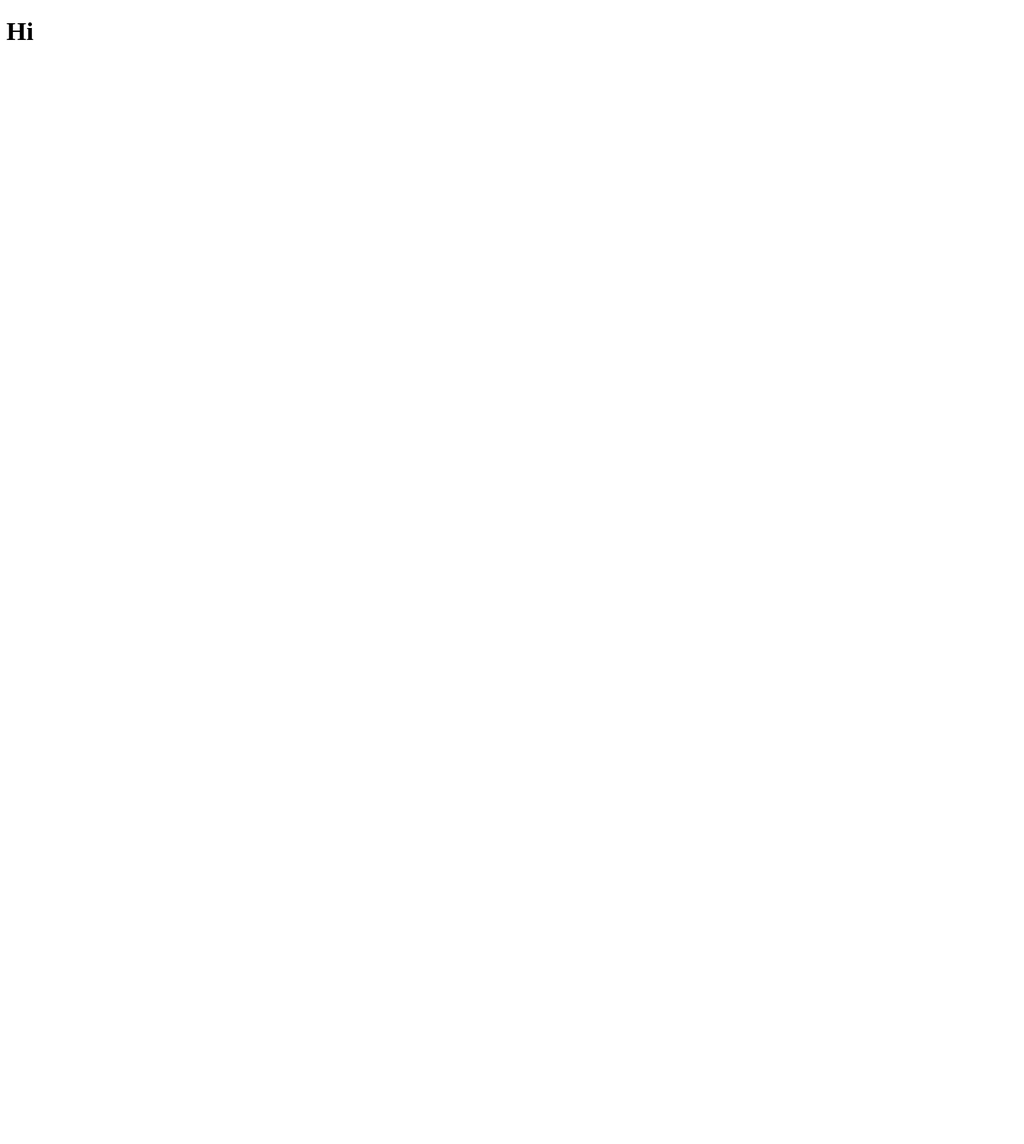
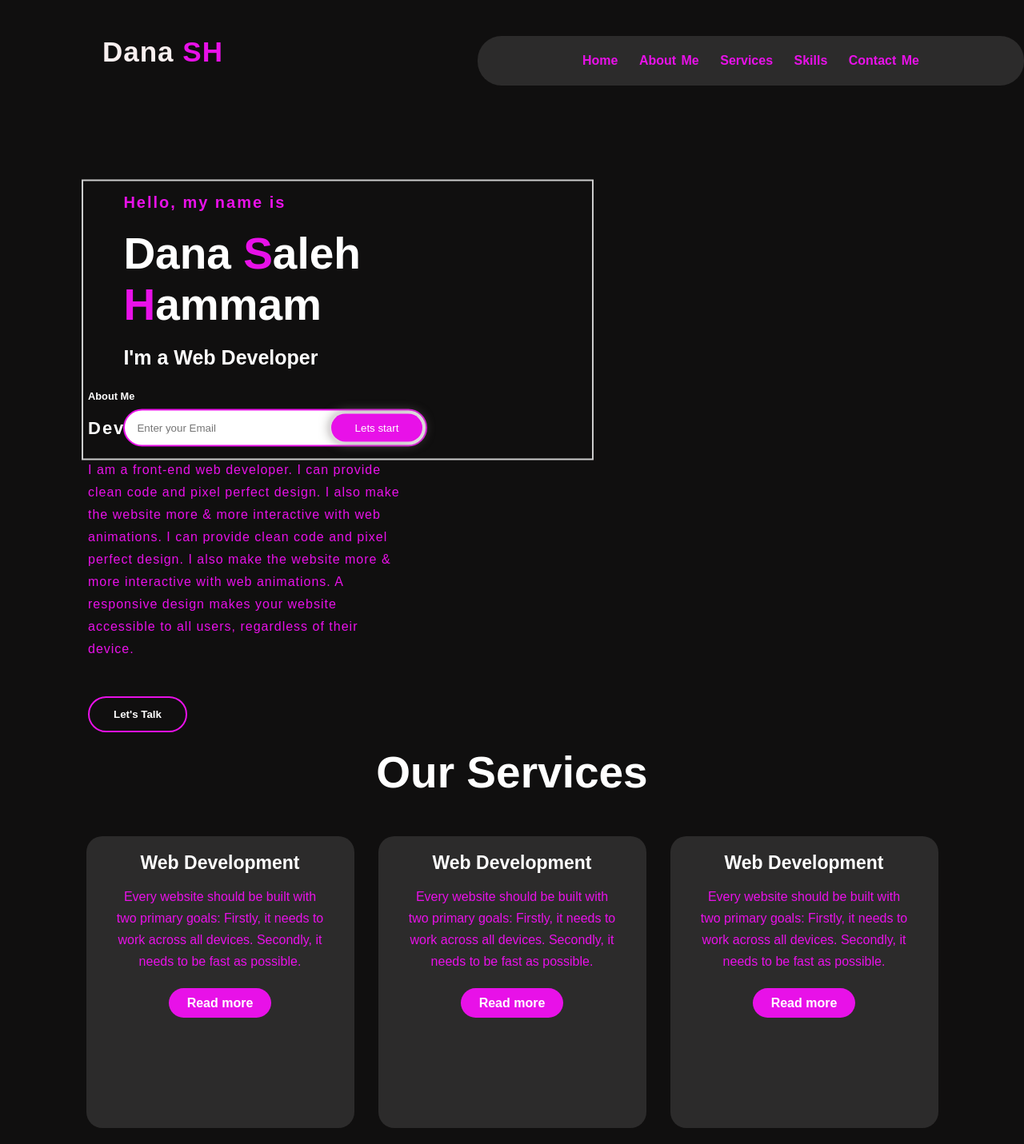
Before and after one commit to Danasalehhammam/Danasalehhammam.github.io, a plain HTML site: page index.html in a window 1280 px wide. Shown: the top 1431 px of the page at 80% size. Before the commit the page ends 800 px from the top, so only its background shows below. Drawn offline with Linux system fonts and the light colour scheme.

Commit message:
add files

```diff
--- a/index.html
+++ b/index.html
@@ -4,9 +4,97 @@
     <meta charset="UTF-8">
     <meta name="viewport" content="width=device-width, initial-scale=1.0">
     <title>Dana</title>
+    <link rel="stylesheet" href="style.css">
+    <link rel="preconnect" href="http://fonts.gstatic.com">
+    <link href="https://fonts.googleapis.com/css?family=Josefin+Sans:ital,wght@0,100;0,200;0,300;0,400;0,500;0,600;0,700; 1,100;1,200;1,300;1,400;1,500;1,600;1,700&displa y=swap" rel="stylesheet">
+    <link rel="stylesheet" href="https://cdnjs.cloudflare.com/ajax/libs/ font-awesome/5.15.3/css/all.min.css" integrity="sha512-iBBXm8fW90+nuLcSKlbmrPcLa0от 92x01BIsZ+ywDWZCvqsWgccV3gFoRBv0z+8dLJgyAHIhR35VZc2oM/gI1w==" crossorigin=" anonymous" referrerpolicy="no-referrer" />
 </head>
 <body>
-    <h1>Hi</h1>
+    <div class="text">
+        <nav>
+            <h2 class="logo" id="logn"> Dana <span> SH</span></h2>
+            <ul class="A">
+                <li><a href="#">Home</a> </li>
+                <li><a href="#about"><span>About Me</span></a> </li>
+                <li><a href="#">Services</a></li>
+                <li><a href="#">Skills</a></li>
+                <li><a href="#content-me"><span>Contact Me</span></a> </li>
 
+            </ul>
+        </nav>
+        <div class="content" id="about">
+            <h4>Hello, my name is </h4>
+            <h1 class="B">Dana <span>S</span>aleh <span>H</span>ammam</h1>
+            <h3>I'm a Web Developer</h3>
+            <div class="newsletter">
+                <form>
+                    <input type="email" id="mail" placeholder="Enter your Email">
+                    <input type="submit" name="submit" value="Lets start">
+                </form>
+            </div>
+        </div>
+    </div>
+
+    <section class="about">
+        <div class="main">
+            <div class="about-text">
+                <h2>About me</h2>
+                <h5>Developer <span>& Designer</span></h5>
+                <p>I am a front-end web developer. I can provide clean code and pixel perfect design. I also make the website more & more interactive with web animations. I can provide clean code and pixel perfect design. I also make the website more & more interactive with web animations. A responsive design makes your website accessible to all users, regardless of their device.</p>
+            <button type="button">Let's Talk</button>
+            </div>
+        </div>
+    </section>
+    <div class="service">
+    <div class="title">
+        <h2>Our Services</h2>
+     </div>
+     <div class="box">
+        <div class="card">
+             <h5>Web Development</h5>
+             <div class="pra">
+                <p>Every website should be built with two primary goals: Firstly, it needs to work across all devices. Secondly, it needs to be fast as possible.</p>
+                <p style="text-align: center;">
+                    <a class="button" href="#">Read more</a>
+                </p>
+             </div>
+        </div>
+        <div class="card">
+            <h5>Web Development</h5>
+            <div class="pra">
+               <p>Every website should be built with two primary goals: Firstly, it needs to work across all devices. Secondly, it needs to be fast as possible.</p>
+               <p style="text-align: center;">
+                   <a class="button" href="#">Read more</a>
+               </p>
+            </div>
+       </div>
+       <div class="card">
+        <h5>Web Development</h5>
+        <div class="pra">
+           <p>Every website should be built with two primary goals: Firstly, it needs to work across all devices. Secondly, it needs to be fast as possible.</p>
+           <p style="text-align: center;">
+               <a class="button" href="#">Read more</a>
+           </p>
+        </div>
+   </div>
+     </div>
+</div>
+<div class="contact-me">
+    <p>Let Me Get You A Beautiful Website</p>
+    <a class="button-two" href="#">Hire Me</a>
+    </div>
+
+    <footer id="content-me">
+
+        <p><a href="https://www.instagram.com/?hl=en">Instagram</a></p>
+        <p><a href="https://accounts.snapchat.com/accounts/v2/login">Snapchat</a></p>
+        <p><a href="http://www.facebook.com/Dana Saleh">Facebook</a></p>
+        <p><a href="https://web.telegram.org">Telegram</a></p>
+         <p><a href="mailto:email@sample.com?
+            subject=subject text">an-Email: danasaleh034@gmail.com</a></p>
+
+       </footer>
+
+    <script text="text/javascript" src="script.js"></script>
 </body>
 </html>
--- /dev/null
+++ b/style.css
@@ -0,0 +1,308 @@
+@keyframes fade {
+    from {
+        opacity: 0;
+    }
+    to {opacity: 1;}
+  }
+
+.logo {
+    opacity: 1;
+    animation: fade 1s linear;
+}
+
+*{
+    padding: 0;
+    margin: 0;
+    font-family: sans-serif;
+    box-sizing: border-box;
+
+}
+.text{
+    height: 100hv;
+    float: right;
+    /* margin-right: 20%; */
+    width: 90%;
+    background-size: cover;
+    background-position: center;
+    background-color: rgb(16, 15, 15);
+
+}
+nav{
+    display: flex;
+    justify-content: space-between;
+    text-align: center;
+    gap: 150px;
+    padding-top: 45px;
+
+}
+.A{
+    background-color: rgb(44, 43, 43);
+    text-decoration:none;
+    border: 1px solid transparent;
+    font-weight: bold;
+    padding: 20px 120px;
+    border-radius: 30px;
+    word-spacing: 2px;
+
+
+}
+.logo{
+    color: rgb(248, 239, 239);
+    font-size: 35px;
+    letter-spacing: 1px;
+    cursor: pointer;
+}
+span{
+    color: rgb(232, 17, 232);
+}
+nav ul li{
+    list-style-type: none;
+    display: inline-block;
+    padding: 1px 10px;
+    text-align: center;
+
+}
+
+nav ul li a{
+    color:rgb(232, 17, 232) ;
+    text-decoration: none;
+    font-weight: bold;
+    text-transform: capitalize;
+}
+nav ul li a:hover{
+    color: rgb(232, 17, 232);
+    transition: .4s;
+
+}
+.content{
+    position: absolute;
+    top: 50%;
+    left: 8%;
+    transform: translateY(-50%);
+    border: 2px solid #ccc;
+    padding: 15px 50px 15px 50px;
+    text-align: left;
+    display: block;
+    margin: 0 auto;
+    width: 50%;
+}
+h1{
+    color: white;
+    margin: 20px 0px 20px;
+    font-size: 55px;
+}
+h3{
+    color: white;
+    font-size: 25px;
+    margin-bottom: 50px;
+}
+h4{
+    color:rgb(232, 17, 232) ;
+    letter-spacing: 2px;
+    font-size: 20px;
+}
+.newsletter{
+    width: 380px;
+    max-width: 100%;
+    position: relative;
+}
+.newsletter form input:first-child{
+    display: inline-block;
+    width: 100%;
+    padding: 14px 130px 14px 15px;
+    border: 2px solid rgb(232, 17, 232) ;
+    outline: none;
+    border-radius: 30px;
+
+}
+.newsletter form input:last-child{
+    position: absolute;
+    display: inline-block;
+    outline: none;
+    border: none;
+    padding: 10px 30px;
+    border-radius: 30px;
+    background-color:rgb(232, 17, 232) ;
+    color: white;
+    box-shadow: 0px 0px 5px white, 0px 0px 15px rgb(117, 109, 109);
+    top: 6px;
+    right: 6px;
+}
+.about{
+    width: 100%;
+    padding: 100px 0px;
+    background-color:rgb(16, 15, 15) ;
+    color: white;
+    padding-bottom: 8%;
+
+}
+
+.about-text{
+    width: 400px;
+
+}
+.main{
+    width: 500px;
+    height: 0px;
+    max-width: 50%;
+    margin-top: 600px;
+    margin-left: 60px;
+    padding-top:2px;
+    display: flex;
+    align-items: center;
+    justify-content: space-around;
+
+}
+.about-text h2{
+color: white;
+font-size: 80%;
+text-transform: capitalize;
+margin-bottom: 20px;
+}
+.about-text h5{
+color: white;
+letter-spacing: 2px;
+font-size: 22px;
+margin-bottom: 25px;
+text-transform: capitalize;
+
+}
+.about-text p{
+color:rgb(232, 17, 232) ;
+letter-spacing: 1px;
+line-height: 28px;
+margin-bottom: 45px;
+}
+button{
+    background-color:rgb(232, 17, 232) ;
+    color: white;
+    text-decoration: none;
+    border: 1px solid transparent;
+    font-weight: bold;
+    padding: 13px 30px;
+    border-radius: 30px;
+    transition: .4s;
+}
+button{
+    background-color: transparent;
+    border: 2px solid rgb(232, 17, 232);
+    cursor: pointer;
+}
+.service{
+    background-color:rgb(16, 15, 15) ;
+    width: 100%;
+    padding: 100px 0px;
+}
+.title h2{
+color: white;
+font-size: 55px;
+width: 1130px;
+margin: 30px auto;
+text-align: center;
+}
+.box{
+    display: flex;
+    justify-content: center;
+    align-items: center;
+    min-height: 400px;
+}
+.card{
+    height: 365px;
+    width: 335px;
+    padding: 20px 35px;
+    background-color: rgb(44, 43, 43);
+    border-radius: 20px;
+    margin: 15px;
+    position: relative;
+    overflow: hidden;
+    text-align: center;
+}
+.card i{
+font-size: 50%;
+display: block;
+text-align: center;
+margin: 25px 0px;
+color: rgb(232, 17, 232);
+}
+h5{
+    color: white;
+    font-size: 23px;
+    margin-bottom: 15px;
+}
+.pra p{
+    color: rgb(232, 17, 232);
+    font-size: 16px;
+    line-height: 27px;
+    margin-bottom: 25px;
+}
+.card .button{
+    background-color:rgb(232, 17, 232) ;
+    color: white;
+    text-decoration: none;
+    border: 1px solid transparent;
+    font-weight: bold;
+    padding: 9px 22px;
+    border-radius: 30px;
+    transition: .4s;
+}
+.card .button:hover{
+    background-color: transparent;
+    border: 2px solid rgb(232, 17, 232);
+    cursor: pointer;
+}
+.contact-me{
+    width: 100%;
+    height: 250px;
+    background-color:rgb(44, 43, 43) ;
+    display: flex;
+    align-items: center;
+    flex-direction: column;
+    justify-content: center;
+}
+.contact-me{
+    color: white;
+    font-size: 20px;
+    font-weight: bold;
+    margin-bottom: 0px;
+}
+.contact-me .button-two{
+    background-color:rgb(232, 17, 232) ;
+    color: white;
+    text-decoration: none;
+    border: 1px solid transparent;
+    font-weight: bold;
+    padding: 7px 20px;
+    border-radius: 25px;
+    transition: .4s;
+
+}
+.contact-me .button-two:hover{
+    background-color: transparent;
+    border: 2px solid rgb(232, 17, 232) ;
+    cursor: pointer;
+}
+footer{
+    background-color: rgb(241, 229, 229);
+    color: rgb(44, 43, 43);
+    font-family: 'Times New Roman', Times, serif;
+    font-weight: bolder;
+    display: flex;
+    justify-content: space-around;
+     align-items: center;
+    /* text-align: center; */
+    /* position: absolute; */
+    bottom: 0;
+    width: 100%;
+    height: 30px;
+    left: 0;
+    border-top: 2px solid white;
+    margin-bottom: 0px;
+
+    background-color: rgb(16, 15, 15);
+    text-decoration:none;
+    border: 1px solid transparent;
+    font-weight: bold;
+    padding: 20px 120px;
+    /* border-radius: 40px; */
+    word-spacing: 2px;
+    }
```
Also changed, not shown: background.jpg.jpg (added), script.js (added).
